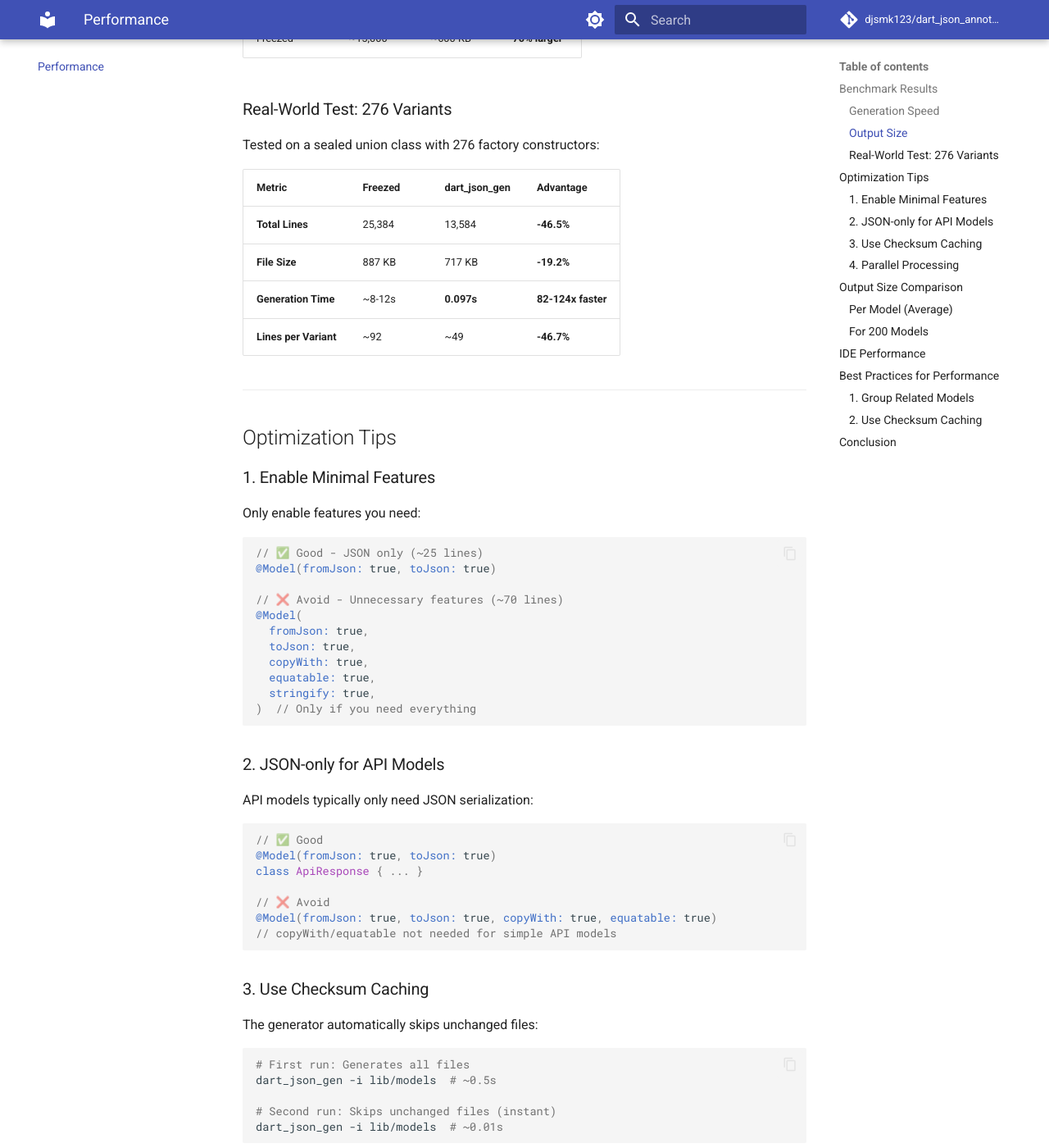
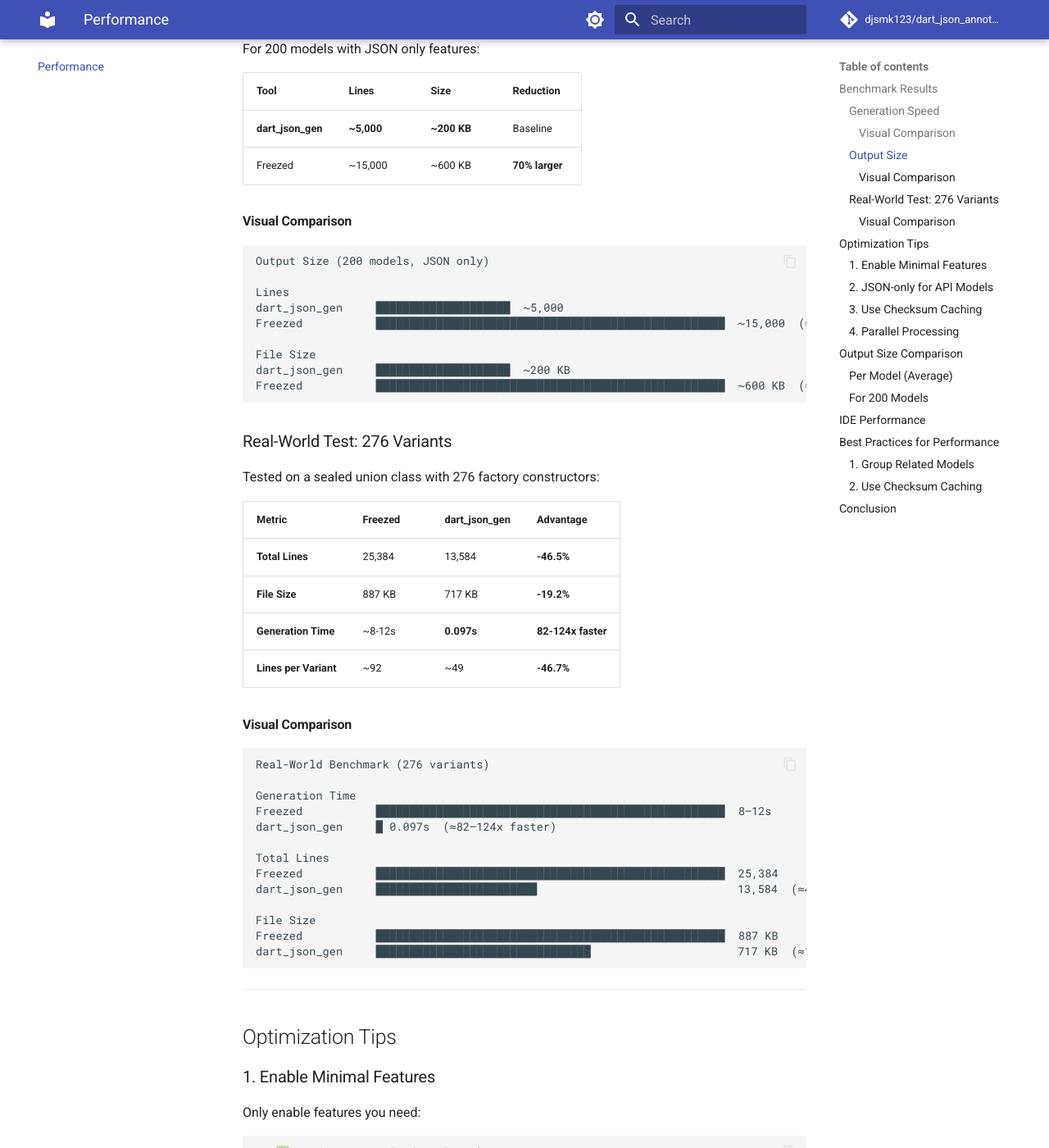
Before and after one commit to Djsmk123/dart_json_annotations, an MkDocs documentation site: the page built from docs/performance.md, in a window 1280 px wide and 1400 px high, scrolled down 771 px. Shown: the whole window at 82% size. Built offline with MkDocs 1.6.1 and Material for MkDocs 9.7.7, drawn with Linux system fonts in a browser that asks for light colours; comment, search, counter and statistics services are not loaded; the version menu is left out; some of the changed text lies outside the part shown.

````diff
--- a/docs/performance.md
+++ b/docs/performance.md
@@ -13,6 +13,15 @@ For 200 models with JSON only features:
 | **dart_json_gen** | **~0.5s** | 1x |
 | build_runner (Freezed) | ~15s | **30x slower** |
 
+#### Visual Comparison
+
+```text
+Generation Time (200 models)
+
+dart_json_gen     ████ 0.5s   (1x)
+Freezed           ████████████████████████████████████████████████████ 15s  (30x slower)
+```
+
 ### Output Size
 
 For 200 models with JSON only features:
@@ -21,6 +30,20 @@ For 200 models with JSON only features:
 |------|-------|------|-----------|
 | **dart_json_gen** | **~5,000** | **~200 KB** | Baseline |
 | Freezed | ~15,000 | ~600 KB | **70% larger** |
+
+#### Visual Comparison
+
+```text
+Output Size (200 models, JSON only)
+
+Lines
+dart_json_gen     ████████████████████  ~5,000
+Freezed           ████████████████████████████████████████████████████  ~15,000  (≈70% larger)
+
+File Size
+dart_json_gen     ████████████████████  ~200 KB
+Freezed           ████████████████████████████████████████████████████  ~600 KB  (≈70% larger)
+```
 
 ### Real-World Test: 276 Variants
 
@@ -32,6 +55,24 @@ Tested on a sealed union class with 276 factory constructors:
 | **File Size** | 887 KB | 717 KB | **-19.2%** |
 | **Generation Time** | ~8-12s | **0.097s** | **82-124x faster** |
 | **Lines per Variant** | ~92 | ~49 | **-46.7%** |
+
+#### Visual Comparison
+
+```text
+Real-World Benchmark (276 variants)
+
+Generation Time
+Freezed           ████████████████████████████████████████████████████  8–12s
+dart_json_gen     █ 0.097s  (≈82–124x faster)
+
+Total Lines
+Freezed           ████████████████████████████████████████████████████  25,384
+dart_json_gen     ████████████████████████                              13,584  (≈46.5% fewer)
+
+File Size
+Freezed           ████████████████████████████████████████████████████  887 KB
+dart_json_gen     ████████████████████████████████                      717 KB  (≈19.2% smaller)
+```
 
 ---
 
--- a/mkdocs.yml
+++ b/mkdocs.yml
@@ -65,6 +65,7 @@ nav:
   - API Reference: api-reference.md
   - Examples: examples.md
   - Performance: performance.md
+  - VS Code Extension: vscode-extension.md
 
 plugins:
   - search:
--- a/pubspec.yaml
+++ b/pubspec.yaml
@@ -2,7 +2,7 @@ name: dart_json_annotations
 description: >-
   High-performance code generation for Dart/Flutter: JSON, copyWith, equatable,
   and union/sealed class support. Rust-powered CLI with parallel processing.
-version: 2.2.0
+version: 3.0.0
 homepage: https://github.com/djsmk123/dart_json_annotations
 repository: https://github.com/djsmk123/dart_json_annotations
 issue_tracker: https://github.com/djsmk123/dart_json_annotations/issues
````
Also changed, not shown: CHANGELOG.md (+4 -0 lines), README.md (+27 -3 lines), docs/index.md (+0 -4 lines), docs/vscode-extension.md (added, +60 -0 lines), 1 other file.
